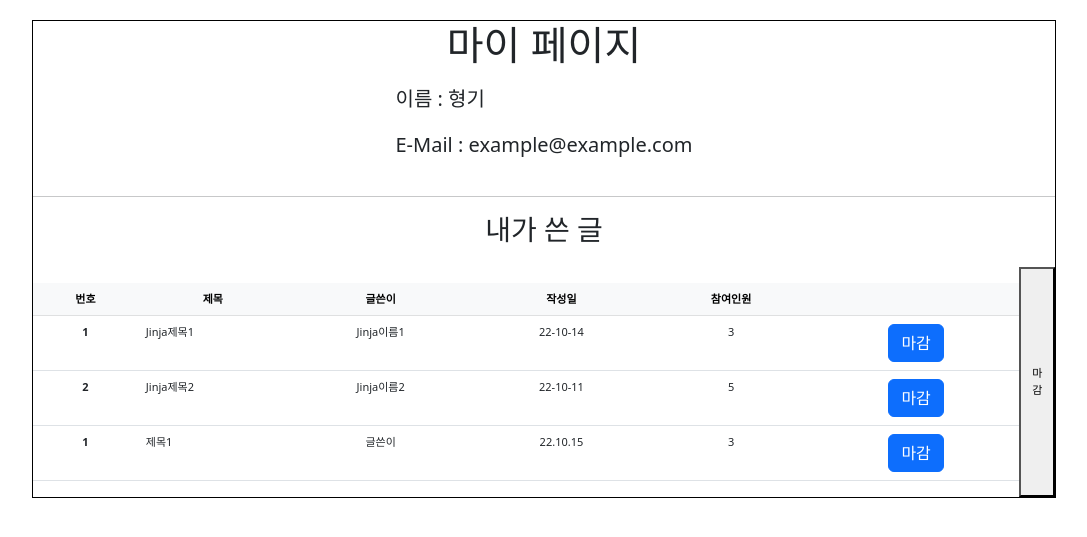
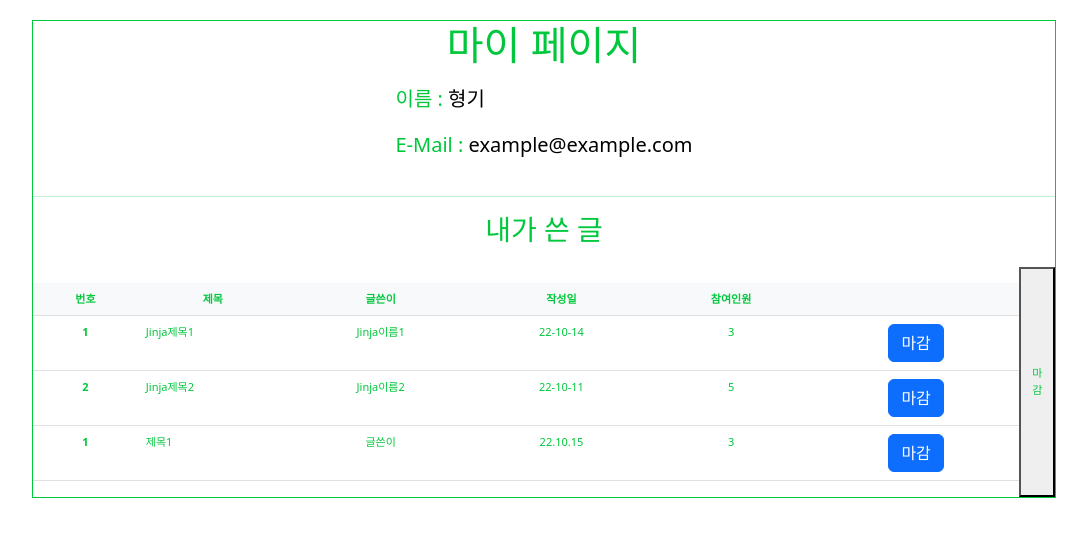
Before and after one commit to Denia-park/KraftonJungle_1st_Week0_Team_1, a Flask app: page /mypage in a window 1280 px wide. Shown: the top 537 px of the page, without its empty margins (96-1183 px from the left). Run offline with Flask 2, Linux system fonts and the light colour scheme.

Commit message:
mypage 색상 변경

```diff
--- a/templates/mypage.html
+++ b/templates/mypage.html
@@ -16,6 +16,7 @@
         * {
             margin: 0;
             box-sizing: border-box;
+            color: #00C73C;
         }
 
         html {
@@ -28,13 +29,14 @@
 
         body {
             width: 80%;
-            border: 1px solid black;
+            border: 1px solid #00C73C;
         }
 
         h1, h3 {
             margin-bottom: 15px;
             display: flex;
             justify-content: center;
+            color: #00C73C;
         }
 
 
@@ -71,6 +73,11 @@
             text-align: left;
         }
 
+        .inner_info {
+            display: inline-block;
+            color: black;
+        }
+
     </style>
 </head>
 <body>
@@ -79,8 +86,12 @@
     </h1>
     <div class="myInfoDiv">
         <div class="myDetail">
-            <p>이름 : {{ name1 }} </p>
-            <p>E-Mail : example@example.com</p>
+            <div>이름 :
+                <p class="inner_info">{{ name1 }}</p>
+            </div>
+            <div>E-Mail :
+                <p class="inner_info">example@example.com</p>
+            </div>
         </div>
 
     </div>
```
